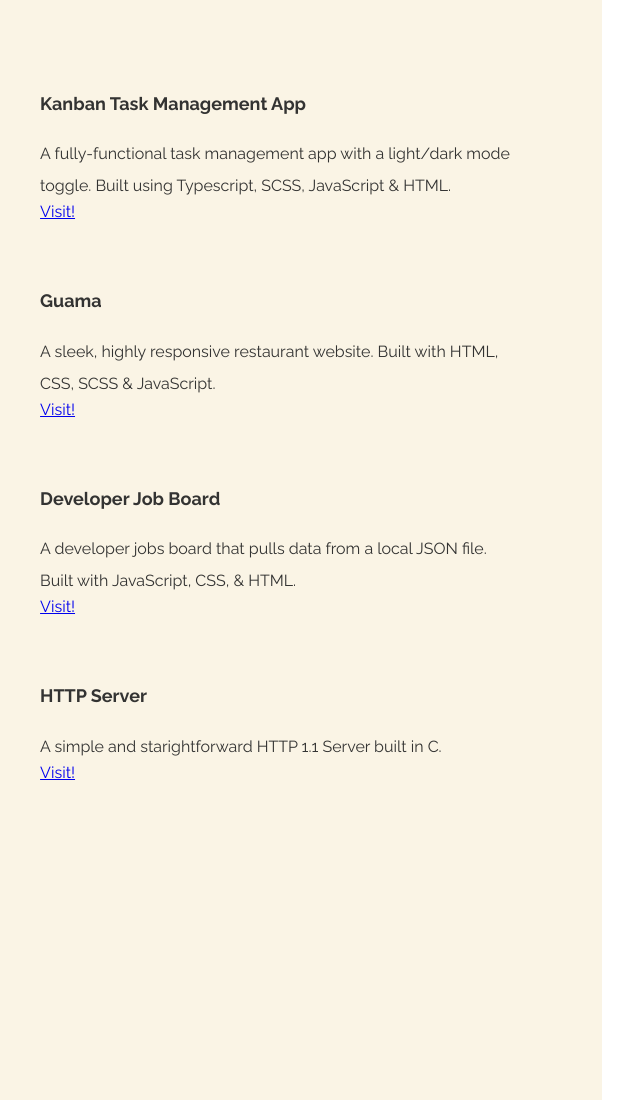
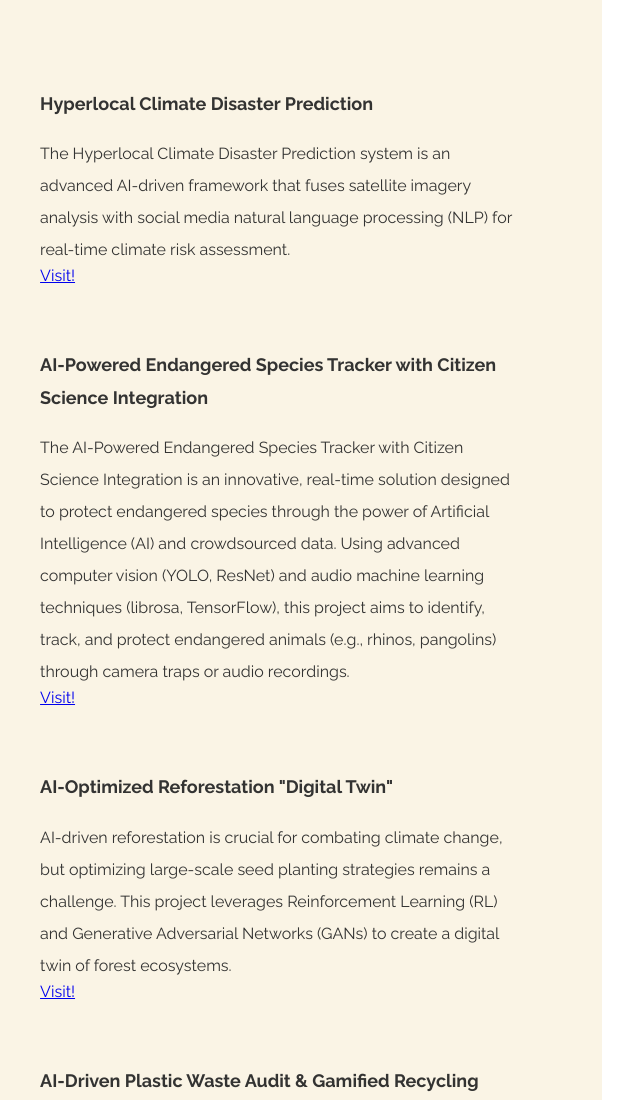
Before and after one commit to MariamCoder22/Portfolio, a website built with Vite: page index.html in a window 1280 px wide. Shown: the part 5440-6540 px from the top of the page, without its empty margins (38-678 px from the left). Built offline with nearby package versions, Linux system fonts and the light colour scheme.

Commit message:
Update index.html

```diff
--- a/index.html
+++ b/index.html
@@ -61,14 +61,14 @@
         </div>
 
         <div class="section-detail-wrapper">
-          <h3 class="section-heading">Kanban Task Management App</h3>
-          <p class="section-text">A fully-functional task management app with a light/dark mode toggle. Built using Typescript, SCSS, JavaScript & HTML. <p><a href="https://kanban-task-management-app.vercel.app/">Visit!</a></p></p>
-          <h3 class="section-heading">Guama</h3>
-          <p class="section-text">A sleek, highly responsive restaurant website. Built with HTML, CSS, SCSS & JavaScript. <p><a href="https://weriscoder.github.io/guama/">Visit!</a></p></p>
-          <h3 class="section-heading">Developer Job Board</h3>
-          <p class="section-text">A developer jobs board that pulls data from a local JSON file. Built with JavaScript, CSS, & HTML. <p><a href="https://developer-jobs-app.vercel.app/">Visit!</a></p></p>
-          <h4 class="section-heading">HTTP Server</h4>
-          <p class="section-text">A simple and starightforward HTTP 1.1 Server built in C. <p><a href="https://github.com/WerisCoder/HTTP-Server">Visit!</a></p></p>
+          <h3 class="section-heading">Hyperlocal Climate Disaster Prediction</h3>
+          <p class="section-text">The Hyperlocal Climate Disaster Prediction system is an advanced AI-driven framework that fuses satellite imagery analysis with social media natural language processing (NLP) for real-time climate risk assessment.<p><a href="https://github.com/MariamCoder22/hyperlocal-climate-disaster-prediction">Visit!</a></p></p>
+          <h3 class="section-heading">AI-Powered Endangered Species Tracker with Citizen Science Integration</h3>
+          <p class="section-text">The AI-Powered Endangered Species Tracker with Citizen Science Integration is an innovative, real-time solution designed to protect endangered species through the power of Artificial Intelligence (AI) and crowdsourced data. Using advanced computer vision (YOLO, ResNet) and audio machine learning techniques (librosa, TensorFlow), this project aims to identify, track, and protect endangered animals (e.g., rhinos, pangolins) through camera traps or audio recordings.<p><a href="https://github.com/MariamCoder22/endangered-species-tracker">Visit!</a></p></p>
+          <h3 class="section-heading">AI-Optimized Reforestation "Digital Twin"</h3>
+          <p class="section-text">AI-driven reforestation is crucial for combating climate change, but optimizing large-scale seed planting strategies remains a challenge. This project leverages Reinforcement Learning (RL) and Generative Adversarial Networks (GANs) to create a digital twin of forest ecosystems.<p><a href="https://developer-jobs-app.vercel.app/">Visit!</a></p></p>
+          <h4 class="section-heading">AI-Driven Plastic Waste Audit & Gamified Recycling</h4>
+          <p class="section-text">The AI-Driven Plastic Waste Audit & Gamified Recycling project leverages cutting-edge AI, blockchain, and gamification to enhance plastic waste management.<p><a href="https://github.com/WerisCoder/HTTP-Server">Visit!</a></p></p>
         </div>
       </section>
 
```
